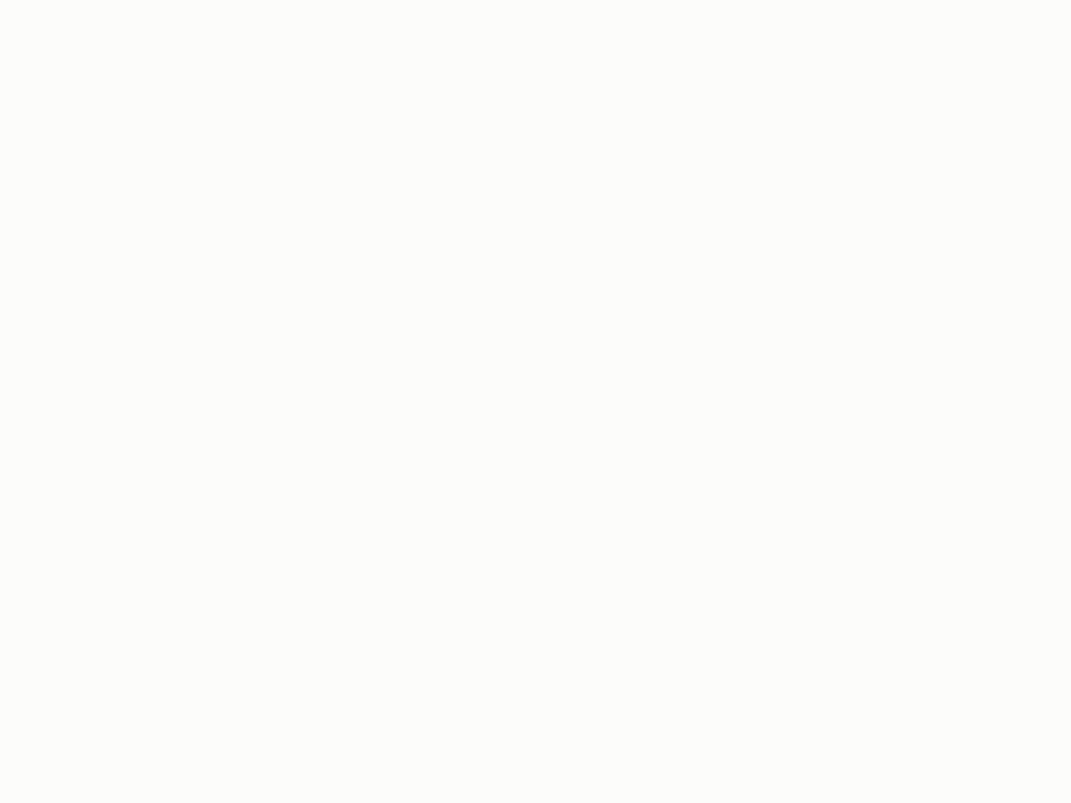
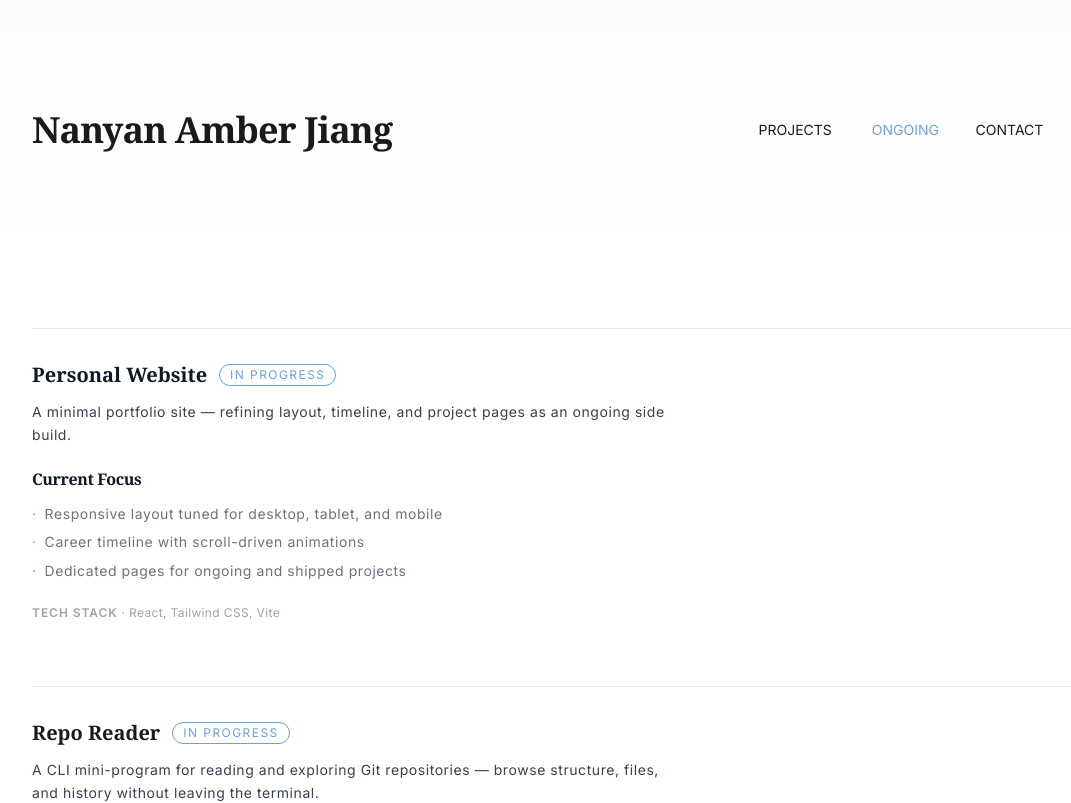
Before and after one commit to AmberJiang/personal-website, a React (Vite) app: page /ongoing in a window 1280 px wide. Before the commit this address had no page. Shown: the top 803 px of the page, without its empty margins (120-1191 px from the left). Built offline with nearby package versions, Linux system fonts and the light colour scheme; a web font is replaced by a local one.

Commit message:
feat:add ongoing

```diff
--- a/src/App.jsx
+++ b/src/App.jsx
@@ -2,6 +2,7 @@ import { Route, Routes } from 'react-router-dom'
 import Layout from './components/Layout.jsx'
 import Contact from './pages/Contact.jsx'
 import Home from './pages/Home.jsx'
+import Ongoing from './pages/Ongoing.jsx'
 import Projects from './pages/Projects.jsx'
 
 function App() {
@@ -10,6 +11,7 @@ function App() {
       <Route element={<Layout />}>
         <Route index element={<Home />} />
         <Route path="projects" element={<Projects />} />
+        <Route path="ongoing" element={<Ongoing />} />
         <Route path="contact" element={<Contact />} />
       </Route>
     </Routes>
--- a/src/components/Layout.jsx
+++ b/src/components/Layout.jsx
@@ -16,6 +16,14 @@ function Layout() {
               }
             >
               Projects
+            </NavLink>
+            <NavLink
+              to="/ongoing"
+              className={({ isActive }) =>
+                `link-hover link-hover--ink font-rubik h-[23px] min-w-[61px] flex items-center justify-center${isActive ? ' link-hover--active' : ''}`
+              }
+            >
+              Ongoing
             </NavLink>
             <NavLink
               to="/contact"
--- a/src/pages/Home.jsx
+++ b/src/pages/Home.jsx
@@ -9,12 +9,17 @@ function Home() {
           <h2 className="font-serif text-lg font-semibold tracking-tight text-[#111827] md:text-xl lg:text-2xl">
             BIO
           </h2>
-          <p className="mt-[2vw] text-sm leading-[1.75] tracking-[0.02em] text-[#111827] md:mt-5 md:text-base">
-            Full-stack developer since 2019 — building products from interface to infrastructure.
-          </p>
-          <p className="mt-3 text-xs leading-[1.8] tracking-[0.03em] text-[#6B7280] md:mt-4 md:text-sm">
-            Off the clock, I love cats, design, swimming, piano, and side projects in code.
-          </p>
+          <div className="mt-[2vw] flex max-w-[360px] flex-col gap-3 md:mt-5 md:gap-4">
+            <p className="text-xs leading-relaxed tracking-[0.04em] text-[#374151] md:text-sm">
+              <span className="font-serif font-medium text-[#111827]">
+                Full-stack developer since 2019
+              </span>
+              {' — building products from interface to infrastructure.'}
+            </p>
+            <p className="text-xs leading-relaxed tracking-[0.04em] text-[#9CA3AF] md:text-sm">
+              Off the clock, I love cats, design, swimming, piano, and side projects in code.
+            </p>
+          </div>
           <button
             type="button"
             role="button"
--- /dev/null
+++ b/src/pages/Ongoing.jsx
@@ -0,0 +1,92 @@
+const ongoingProjects = [
+  {
+    name: 'Personal Website',
+    url: 'https://github.com/AmberJiang/personal-website',
+    intro:
+      'A minimal portfolio site — refining layout, timeline, and project pages as an ongoing side build.',
+    focus: [
+      'Responsive layout tuned for desktop, tablet, and mobile',
+      'Career timeline with scroll-driven animations',
+      'Dedicated pages for ongoing and shipped projects',
+    ],
+    techStack: 'React, Tailwind CSS, Vite',
+  },
+  {
+    name: 'Repo Reader',
+    intro:
+      'A CLI mini-program for reading and exploring Git repositories — browse structure, files, and history without leaving the terminal.',
+    focus: [
+      'Navigate repo trees and preview file contents from the shell',
+      'Jump across branches, commits, and README at a glance',
+      'Fast, script-friendly workflow for day-to-day code reading',
+    ],
+    techStack: 'CLI, Git',
+  },
+]
+
+function Ongoing() {
+  return (
+    <main className="flex-1 bg-white text-left">
+      <section className="mx-auto max-w-[1386px] px-[5vw] py-[6vw] text-left md:px-[6vw] md:py-[8vw] lg:py-24 lg:pl-[120px] lg:pr-6">
+        <div className="flex flex-col gap-[8vw] md:gap-16">
+          {ongoingProjects.map((project) => (
+            <article key={project.name} className="border-t border-[#E5E7EB] pt-6 text-left md:pt-8">
+              <div className="flex flex-wrap items-center gap-3">
+                {project.url ? (
+                  <a
+                    href={project.url}
+                    target="_blank"
+                    rel="noreferrer"
+                    className="link-hover link-hover--heading font-serif text-base font-semibold md:text-lg lg:text-xl"
+                  >
+                    {project.name}
+                  </a>
+                ) : (
+                  <h2 className="font-serif text-base font-semibold md:text-lg lg:text-xl">
+                    {project.name}
+                  </h2>
+                )}
+                <span className="rounded-full border border-[#6ba3d6] px-2.5 py-0.5 text-[10px] uppercase tracking-[0.12em] text-[#6ba3d6] md:text-xs">
+                  In Progress
+                </span>
+              </div>
+
+              <p className="mt-2 max-w-[640px] text-xs leading-relaxed tracking-[0.04em] text-[#374151] md:mt-3 md:text-sm">
+                {project.intro}
+              </p>
+
+              <div className="mt-4 max-w-[640px] md:mt-5">
+                <h3 className="font-serif text-sm font-semibold tracking-tight text-[#111827] md:text-base">
+                  Current Focus
+                </h3>
+                <ul className="mt-2 space-y-1.5 md:mt-3">
+                  {project.focus.map((item) => (
+                    <li
+                      key={item}
+                      className="flex gap-2 text-xs leading-relaxed tracking-[0.04em] text-[#6B7280] md:text-sm"
+                    >
+                      <span className="shrink-0 text-[#9CA3AF]" aria-hidden="true">
+                        ·
+                      </span>
+                      <span>{item}</span>
+                    </li>
+                  ))}
+                </ul>
+              </div>
+
+              {project.techStack && (
+                <p className="mt-4 text-[11px] leading-relaxed tracking-[0.03em] text-[#9CA3AF] md:mt-5 md:text-xs">
+                  <span className="font-semibold uppercase tracking-[0.08em]">Tech Stack</span>
+                  {' · '}
+                  {project.techStack}
+                </p>
+              )}
+            </article>
+          ))}
+        </div>
+      </section>
+    </main>
+  )
+}
+
+export default Ongoing
```
